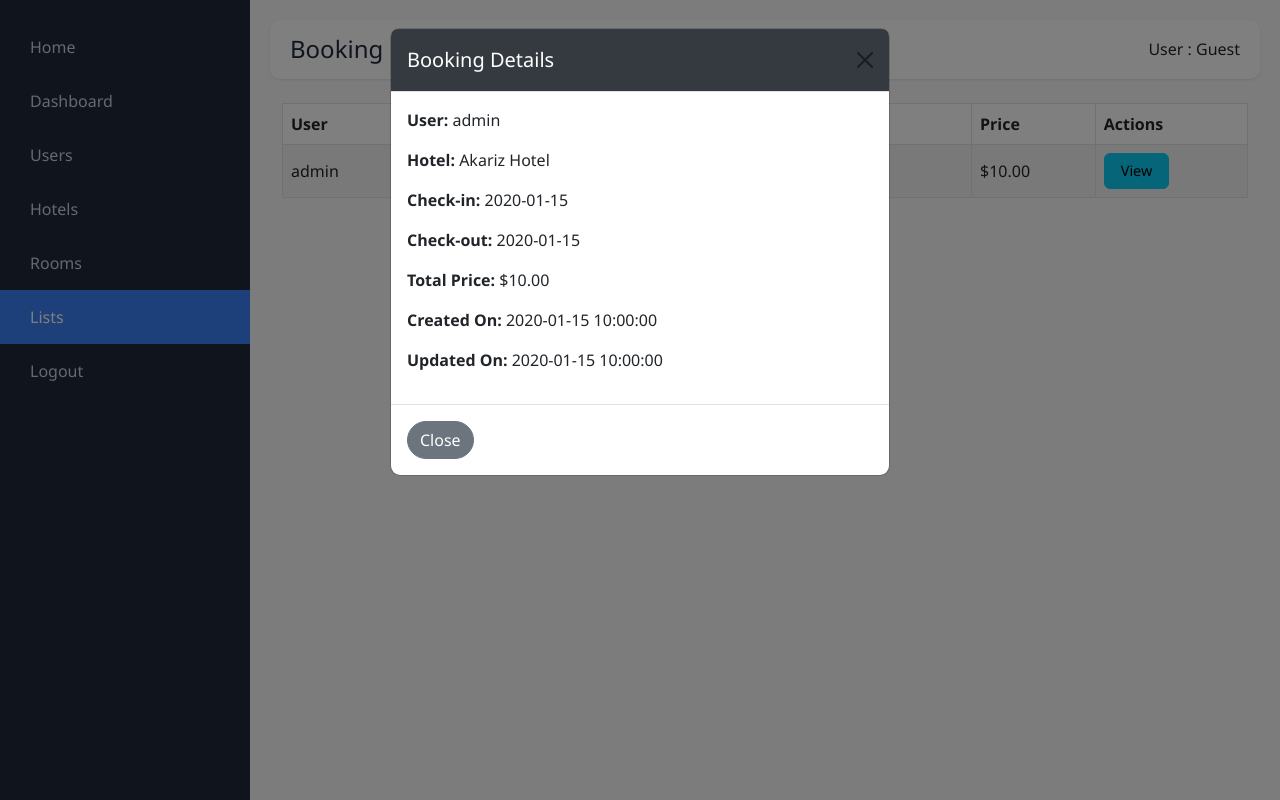
After one commit to BomeMyatKyaw/hotel_booking, a PHP site: page /admin/bookinglists.php in a window 1280 px wide, after a click on "View". The commit adds this page. Run offline with PHP 8.4, Linux system fonts and the light colour scheme; data comes from the database, SQL or seed files in the repository; tables that the repository leaves empty or names only in its code hold one stand-in row (values such as "Sample post").

Commit message:
Changes to be committed: 	deleted:    admin/allbookinglists.php 	new file:   admin/bookinglists.php 	modified:   admin/dashboard.php 	deleted:    admin/dashboard2.php 	modified:   admin/layouts/header.php 	modified:   admin/layouts/sidebar.php 	modified:   admin/manage_hotels.php 	modified:   admin/manage_rooms.php 	new file:   assets/css/dashboardstyle.css 	modified:   auth/login.php 	modified:   index.php

```diff
--- /dev/null
+++ b/admin/bookinglists.php
@@ -0,0 +1,131 @@
+<?php
+session_start();
+include('../includes/db.php');
+
+$pageTitle = "Booking Lists";
+
+// Fetch all bookings with user and hotel info
+$sql = "SELECT bookings.*, hotels.name AS hotel_name, users.username
+        FROM bookings
+        JOIN hotels ON bookings.hotel_id = hotels.id
+        JOIN users ON bookings.user_id = users.id
+        ORDER BY bookings.created DESC";
+
+$result = $conn->query($sql);
+?>
+
+<!DOCTYPE html>
+<html lang="en">
+<head>
+    <meta charset="UTF-8">
+    <title>Booking Lists</title>
+    <link href="https://cdn.jsdelivr.net/npm/bootstrap@5.3.0/dist/css/bootstrap.min.css" rel="stylesheet">
+    <link rel="stylesheet" href="../assets/css/dashboardstyle.css" />
+
+    <style>
+        body {
+            background-color: #f8f9fa;
+        }
+        .main {
+            margin-left: 250px;
+        }
+        .table th, .table td {
+            vertical-align: middle;
+        }
+        .btn-info, .btn-danger {
+            font-size: 0.9rem;
+            padding: 0.4rem 1rem;
+        }
+        .modal-content {
+            border-radius: 10px;
+        }
+        .modal-header {
+            background-color: #343a40;
+            color: #fff;
+        }
+        .modal-footer button {
+            border-radius: 50px;
+        }
+        .back-btn {
+            border-radius: 50px;
+        }
+    </style>
+</head>
+<body>
+
+<?php include('layouts/sidebar.php'); ?>
+<div class="main">
+    <?php include('layouts/header.php'); ?>
+
+    <div class="container-fluid mt-4">
+
+        <?php if ($result->num_rows > 0): ?>
+            <div class="table-responsive">
+                <table class="table table-bordered table-striped">
+                    <thead>
+                        <tr>
+                            <th>User</th>
+                            <th>Hotel</th>
+                            <th>Check-in</th>
+                            <th>Check-out</th>
+                            <th>Price</th>
+                            <th>Actions</th>
+                        </tr>
+                    </thead>
+                    <tbody>
+                    <?php while ($booking = $result->fetch_assoc()): ?>
+                        <tr>
+                            <td><?= htmlspecialchars($booking['username']); ?></td>
+                            <td><?= htmlspecialchars($booking['hotel_name']); ?></td>
+                            <td><?= htmlspecialchars($booking['check_in']); ?></td>
+                            <td><?= htmlspecialchars($booking['check_out']); ?></td>
+                            <td>$<?= number_format($booking['total_price'], 2); ?></td>
+                            <td>
+                                <button class="btn btn-info" data-bs-toggle="modal" data-bs-target="#bookingModal<?= $booking['id']; ?>">View</button>
+                            </td>
+                        </tr>
+
+                        <!-- Modal -->
+                        <div class="modal fade" id="bookingModal<?= $booking['id']; ?>" tabindex="-1" aria-labelledby="bookingModalLabel" aria-hidden="true">
+                            <div class="modal-dialog">
+                                <div class="modal-content">
+                                    <div class="modal-header">
+                                        <h5 class="modal-title" id="bookingModalLabel">Booking Details</h5>
+                                        <button type="button" class="btn-close" data-bs-dismiss="modal" aria-label="Close"></button>
+                                    </div>
+                                    <div class="modal-body">
+                                        <p><strong>User:</strong> <?= htmlspecialchars($booking['username']); ?></p>
+                                        <p><strong>Hotel:</strong> <?= htmlspecialchars($booking['hotel_name']); ?></p>
+                                        <p><strong>Check-in:</strong> <?= htmlspecialchars($booking['check_in']); ?></p>
+                                        <p><strong>Check-out:</strong> <?= htmlspecialchars($booking['check_out']); ?></p>
+                                        <p><strong>Total Price:</strong> $<?= number_format($booking['total_price'], 2); ?></p>
+                                        <p><strong>Created On:</strong> <?= htmlspecialchars($booking['created']); ?></p>
+                                        <p><strong>Updated On:</strong> <?= htmlspecialchars($booking['updated']); ?></p>
+                                    </div>
+                                    <div class="modal-footer d-flex justify-content-between">
+                                        <!-- <form method="POST">
+                                            <input type="hidden" name="cancel_booking_id" value="<?= $booking['id']; ?>">
+                                            <button type="submit" class="btn btn-danger" onclick="return confirm('Are you sure you want to cancel this booking?')">Cancel Booking</button>
+                                        </form> -->
+                                        <button type="button" class="btn btn-secondary" data-bs-dismiss="modal">Close</button>
+                                    </div>
+                                </div>
+                            </div>
+                        </div>
+                    <?php endwhile; ?>
+                    </tbody>
+                </table>
+            </div>
+        <?php else: ?>
+            <div class="alert alert-warning">No bookings found.</div>
+        <?php endif; ?>
+
+    </div>
+
+</div>
+
+<script src="https://cdn.jsdelivr.net/npm/@popperjs/core@2.11.6/dist/umd/popper.min.js"></script>
+<script src="https://cdn.jsdelivr.net/npm/bootstrap@5.3.0/dist/js/bootstrap.min.js"></script>
+
+</body>
+</html>
--- a/admin/layouts/header.php
+++ b/admin/layouts/header.php
@@ -1,4 +1,4 @@
 <div class="topbar">
     <h1><?= $pageTitle ?? 'Dashboard' ?></h1>
-    <div>User: <?= $_SESSION['role'] ?? 'Guest' ?></div>
+    <div>User : <?= htmlspecialchars($_SESSION['username'] ?? 'Guest') ?></div>
 </div>
--- a/admin/layouts/sidebar.php
+++ b/admin/layouts/sidebar.php
@@ -1,8 +1,9 @@
 <div class="sidebar">
-    <h2>MyAdmin</h2>
+    <a href="./../index.php" target="_self">Home</a>
     <a href="dashboard.php" class="<?= basename($_SERVER['PHP_SELF']) == 'dashboard.php' ? 'active' : '' ?>">Dashboard</a>
     <a href="../manage_users.php" class="<?= basename($_SERVER['PHP_SELF']) == 'manage_users.php' ? 'active' : '' ?>">Users</a>
     <a href="manage_hotels.php" class="<?= basename($_SERVER['PHP_SELF']) == 'manage_hotels.php' ? 'active' : '' ?>">Hotels</a>
     <a href="manage_rooms.php" class="<?= basename($_SERVER['PHP_SELF']) == 'manage_rooms.php' ? 'active' : '' ?>">Rooms</a>
+    <a href="bookinglists.php" class="<?= basename($_SERVER['PHP_SELF']) == 'bookinglists.php' ? 'active' : '' ?>">Lists</a>
     <a href="../auth/logout.php">Logout</a>
 </div>
--- /dev/null
+++ b/assets/css/dashboardstyle.css
@@ -0,0 +1,98 @@
+:root {
+            --sidebar-bg: #1e293b;
+            --sidebar-text: #cbd5e1;
+            --sidebar-active: #3b82f6;
+            --main-bg: #f1f5f9;
+            --card-bg: #ffffff;
+            --text-color: #1e293b;
+        }
+
+        body {
+            margin: 0;
+            font-family: 'Segoe UI', sans-serif;
+            display: flex;
+            min-height: 100vh;
+            background-color: var(--main-bg);
+        }
+
+        /* Sidebar */
+        .sidebar {
+            width: 250px;
+            background-color: var(--sidebar-bg);
+            color: var(--sidebar-text);
+            display: flex;
+            flex-direction: column;
+            padding-top: 20px;
+            position: fixed;
+            height: 100%;
+        }
+
+        .sidebar h2 {
+            text-align: center;
+            margin-bottom: 30px;
+            color: #fff;
+        }
+
+        .sidebar a {
+            padding: 15px 30px;
+            text-decoration: none;
+            color: var(--sidebar-text);
+            transition: 0.3s;
+        }
+
+        .sidebar a:hover,
+        .sidebar a.active {
+            background-color: var(--sidebar-active);
+            color: #fff;
+        }
+
+        /* Main content */
+        .main {
+            margin-left: 250px;
+            padding: 20px;
+            flex: 1;
+        }
+
+        .topbar {
+            background: #fff;
+            padding: 15px 20px;
+            border-radius: 10px;
+            box-shadow: 0 1px 3px rgba(0,0,0,0.1);
+            margin-bottom: 20px;
+            display: flex;
+            justify-content: space-between;
+            align-items: center;
+        }
+
+        .topbar h1 {
+            margin: 0;
+            font-size: 24px;
+            color: var(--text-color);
+        }
+
+        .card {
+            background-color: var(--card-bg);
+            padding: 20px;
+            margin-bottom: 20px;
+            border-radius: 12px;
+            box-shadow: 0 2px 10px rgba(0,0,0,0.05);
+        }
+
+        .card h3 {
+            margin: 0 0 10px;
+            color: var(--text-color);
+        }
+
+        @media (max-width: 768px) {
+            .sidebar {
+                position: relative;
+                width: 100%;
+                height: auto;
+                flex-direction: row;
+                overflow-x: auto;
+            }
+
+            .main {
+                margin-left: 0;
+            }
+        }
--- a/auth/login.php
+++ b/auth/login.php
@@ -20,6 +20,7 @@ if ($_SERVER['REQUEST_METHOD'] == 'POST') {
         if (password_verify($password, $user['password'])) {
             // ✅ Set session variables
             $_SESSION['user_id'] = $user['id'];
+            $_SESSION['username'] = $user['username'];
             $_SESSION['role'] = $user['role']; // user or admin
 
             // ✅ Redirect based on role
--- a/index.php
+++ b/index.php
@@ -566,8 +566,7 @@ session_start();
 						<?php if (isset($_SESSION['user_id'])): ?>
 							<li class="nav-item"><a href="user/profile.php" class="nav-link mx-2 menuitems">Profile</a></li>
 							<?php if ($_SESSION['role'] === 'admin'): ?>
-								<li class="nav-item"><a href="admin/allbookinglists.php" class="nav-link mx-2 menuitems">Lists</a></li>
-								<li class="nav-item"><a href="admin/manage_hotels.php" class="nav-link mx-2 menuitems">Manage</a></li>
+								<li class="nav-item"><a href="admin/dashboard.php" class="nav-link mx-2 menuitems">Dashboard</a></li>
 							<?php elseif ($_SESSION['role'] === 'user'): ?>
 								<li class="nav-item"><a href="user/booking_list.php" class="nav-link mx-2 menuitems">My Bookings</a></li>
 							<?php endif; ?>
```
Also changed, not shown: admin/allbookinglists.php (deleted, +0 -122 lines), admin/dashboard.php (+16 -107 lines), admin/dashboard2.php (deleted, +0 -119 lines), admin/manage_hotels.php (+17 -7 lines), admin/manage_rooms.php (+33 -9 lines).
